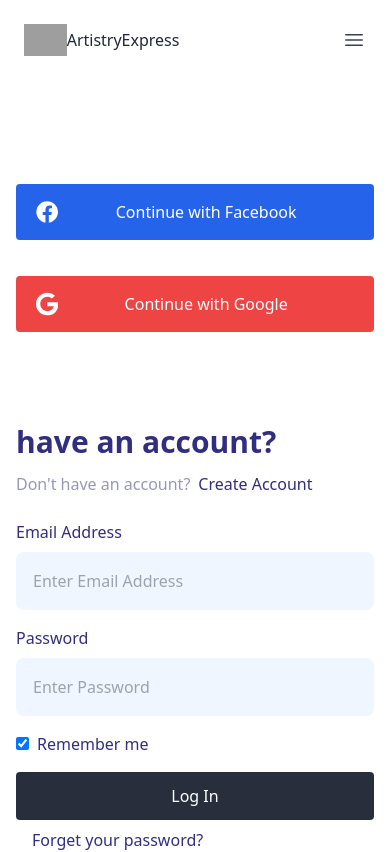
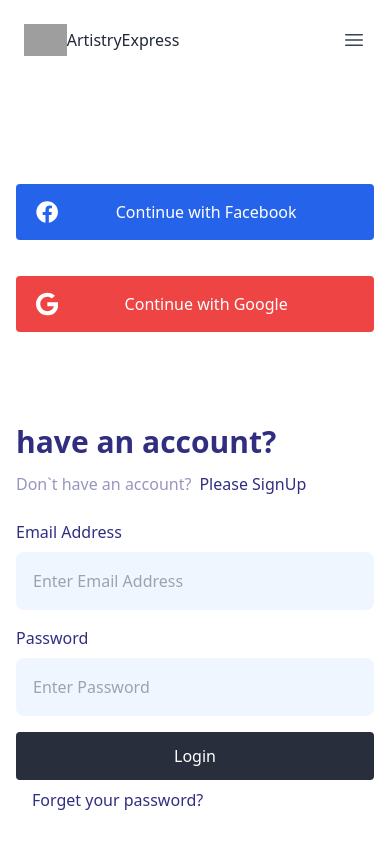
Before and after one commit to saiful108/ArtistryExpress-client, a React (Vite) app: page /login in a window 390 px wide. Shown: the top 852 px of the page. Built offline with nearby package versions, Linux system fonts and the light colour scheme; grey boxes are pictures that could not be loaded.

Commit message:
env authprovider hooks login and sign in funtionality

```diff
--- a/package.json
+++ b/package.json
@@ -13,6 +13,7 @@
     "@headlessui/react": "^2.1.0",
     "@heroicons/react": "^2.1.4",
     "@lottiefiles/lottie-player": "^2.0.4",
+    "firebase": "^10.12.2",
     "localforage": "^1.10.0",
     "match-sorter": "^6.3.4",
     "react": "^18.3.1",
@@ -22,7 +23,8 @@
     "react-responsive-carousel": "^3.2.23",
     "react-router-dom": "^6.23.1",
     "react-simple-typewriter": "^5.0.1",
-    "sort-by": "^1.2.0"
+    "sort-by": "^1.2.0",
+    "sweetalert2": "^11.12.0"
   },
   "devDependencies": {
     "@types/react": "^18.3.3",
--- /dev/null
+++ b/src/Hooks/useAuth.jsx
@@ -0,0 +1,9 @@
+import { useContext } from "react";
+import { AuthContext } from "../AuthProvider/AuthProvider";
+
+const useAuth = () => {
+    const all=useContext(AuthContext)
+    return all;
+};
+
+export default useAuth;
--- a/src/Pages/Auth/Login.jsx
+++ b/src/Pages/Auth/Login.jsx
@@ -1,15 +1,67 @@
-import { Fragment, useState } from "react";
+import { Fragment } from "react";
 import { FaFacebook, FaGoogle } from "react-icons/fa";
 import "@lottiefiles/lottie-player";
 import { Link } from "react-router-dom";
 import { Helmet } from "react-helmet-async";
 import { Typewriter } from "react-simple-typewriter";
+import useAuth from "../../Hooks/useAuth";
+import Swal from "sweetalert2";
 
 const Login = () => {
-    const SocialLoginButton = () => (
+ const {signInUser,user}=useAuth();
+ const handleLogin =e=> {
+   e.preventDefault();
+   const form=e.target;
+   const email=form.email.value;
+   const password=form.password.value;
+   const user={email,password}
+   console.log(user);
+   signInUser(email,password)
+   .then(result=>{
+    const user=result.user;
+    console.log(user);
+    Swal.fire({
+        title: "User Login Successful",
+        text: `${user?.email}!`,
+        icon: "success",
+      });
+    form.reset();
+   })
+   .catch(error=>{
+    console.log(error);
+    const errorMessage=error.message;
+    Swal.fire({
+        icon: "error",
+        title: "Oops...",
+        text: `${errorMessage}`,
+        footer: '<a href="#">Why do I have this issue?</a>'
+      });
+   })
+  };
+
+
+    return (
+        <section className="ezy__signin7 light py-14 md:py-24  bg-white dark:bg-[#0b1727] text-indigo-900 dark:text-white  ">
+        <Helmet>
+    <title>ArtistryExpress || Login</title>
+
+  </Helmet>
+    <div className="container px-4 mx-auto">
+        <div className="grid grid-cols-3 gap-6 lg:gap-x-16 justify-content-between h-full">
+            <div className="col-span-3 lg:col-span-1">
+                <div
+                    className="bg-cover bg-center bg-no-repeat min-h-[150px] w-full rounded-2xl hidden lg:block h-full"
+                    style={{
+                        backgroundImage:
+                            "url(https://images.pexels.com/photos/1762851/pexels-photo-1762851.jpeg?auto=compress&cs=tinysrgb&w=600)",
+                    }}
+                ></div>
+            </div>
+            <div className="col-span-3 lg:col-span-2 py-6 lg:py-24 mb-12 lg:mb-0">
+                <div className="flex flex-wrap md:flex-nowrap items-center gap-6 lg:mr-40 xl:mr-52 lg:mb-6">
                 <Fragment>
         <div className="w-full md:w-1/2">
-                <button className="w-full flex justify-center items-center bg-blue-600 rounded py-4 px-5 mb-3">
+            <button  className="w-full flex justify-center items-center bg-blue-600 rounded py-4 px-5 mb-3">
                 <FaFacebook className="text-white text-2xl" />
                 <span className="w-full text-center text-white">
                     Continue with Facebook
@@ -17,7 +69,7 @@ const Login = () => {
             </button>
         </div>
         <div className="w-full md:w-1/2">
-                <button className="w-full flex justify-center items-center bg-red-500 rounded py-4 px-5 mb-3">
+            <button  className="w-full flex justify-center items-center bg-red-500 rounded py-4 px-5 mb-3">
                 <FaGoogle className="text-white text-2xl" />
                 <span className="w-full text-center text-white">
                     Continue with Google
@@ -25,28 +77,35 @@ const Login = () => {
             </button>
         </div>
     </Fragment>
-    );
+                </div>
+                <div className="flex items-center max-w-lg justify-center lg:justify-start h-full">
+                    <div className="w-full">
+                        <h2 className="text-indigo-900 dark:text-white text-3xl md:text-4xl font-bold mb-3">
+                         <span className="text-indigo-900  font-bold mb-3">
 
-    const SignInForm = () => {
-        const [validated, setValidated] = useState(false);
+      {/* Style will be inherited from the parent element */}
+      <Typewriter
+        words={['Welcome to Artistry Express!', ' have an account?',"Please Login!"]}
+        loop={10}
+        cursor
+        cursorStyle='_'
+        typeSpeed={70}
+        deleteSpeed={50}
+        delaySpeed={1000}
+        // onLoopDone={handleDone}
+        // onType={handleType}
+      />
+    </span>
+                        </h2>
 
-        const handleSubmit = (event) => {
-            event.preventDefault();
-            const email=event.target.email.value;
-            const password=event.target.password.value
-            const user={email,password};
-            console.log(user);
-            const form = event.currentTarget;
-            if (form.checkValidity() === false) {
-                event.preventDefault();
-                event.stopPropagation();
-            }
+                        <div className="flex items-center mb-6 md:mb-12">
+                            <p className="mb-0 mr-2 opacity-50">Don`t have an account?</p>
+                            <Link to='/signup'>Please SignUp</Link>
+                        </div>
 
-            setValidated(true);
-        };
+                        {/* form */}
+                        <form onSubmit={handleLogin} >
 
-        return (
-            <form noValidate validated={validated} onSubmit={handleSubmit}>
 
             <div className="mb-4">
                 <label className="block mb-2 font-normal" htmlFor="email">
@@ -72,72 +131,20 @@ const Login = () => {
                     placeholder="Enter Password"
                 />
             </div>
-                <div className="mb-4">
+            {/* <div className="mb-4">
                 <input type="checkbox" className="mr-2" id="remember-me" checked />
                 <label className="font-normal" htmlFor="remember-me">
                     Remember me
                 </label>
-                </div>
+            </div> */}
             <button className="bg-gray-900 bg-opacity-90 hover:bg-opacity-100 text-white px-7 py-3 rounded w-full">
-                    Log In
+                Login
             </button>
             <button className="hover:text-blue-600 py-2 px-4 rounded-lg">
                 Forget your password?
             </button>
         </form>
-        );
-    };
 
-
-    return (
-        <section className="ezy__signin7 light py-14 md:py-24  bg-white dark:bg-[#0b1727] text-indigo-900 dark:text-white  ">
-             <Helmet>
-        <title>ArtistryExpress || Login</title>
-
-      </Helmet>
-                <div className="container px-4 mx-auto">
-                    <div className="grid grid-cols-3 gap-6 lg:gap-x-16 justify-content-between h-full">
-                        <div className="col-span-3 lg:col-span-1">
-                            <div
-                                className="bg-cover bg-center bg-no-repeat min-h-[150px] w-full rounded-2xl hidden lg:block h-full"
-                                style={{
-                                    backgroundImage:
-                                        "url(https://images.pexels.com/photos/1762851/pexels-photo-1762851.jpeg?auto=compress&cs=tinysrgb&w=600)",
-                                }}
-                            ></div>
-                        </div>
-                        <div className="col-span-3 lg:col-span-2 py-6 lg:py-24 mb-12 lg:mb-0">
-                            <div className="flex flex-wrap md:flex-nowrap items-center gap-6 lg:mr-40 xl:mr-52 lg:mb-6">
-                                <SocialLoginButton />
-                            </div>
-                            <div className="flex items-center max-w-lg justify-center lg:justify-start h-full">
-                                <div className="w-full">
-                                    {/* <h2 className="text-indigo-900 dark:text-white text-3xl md:text-4xl font-bold mb-3">
-                                        Welcome to Artistry Express!
-                                    </h2> */}
-                                     <h2 className="text-indigo-900 dark:text-white text-3xl md:text-4xl font-bold mb-3">
-                             <span className="text-indigo-900  font-bold mb-3">
-
-          {/* Style will be inherited from the parent element */}
-          <Typewriter
-            words={['Welcome to Artistry Express!', 'have an account?',"Please Login!"]}
-            loop={10}
-            cursor
-            cursorStyle='_'
-            typeSpeed={70}
-            deleteSpeed={50}
-            delaySpeed={1000}
-            // onLoopDone={handleDone}
-            // onType={handleType}
-          />
-        </span>
-                            </h2>
-                                    <div className="flex items-center mb-6 md:mb-12">
-                                        <p className="mb-0 mr-2 opacity-50">Don't have an account?</p>
-                                        <Link to='/signup'>Create Account</Link>
-                                    </div>
-
-                                    <SignInForm />
                     </div>
                 </div>
             </div>
--- a/src/Pages/Auth/SignUp.jsx
+++ b/src/Pages/Auth/SignUp.jsx
@@ -1,15 +1,78 @@
 
-import { Fragment, useState } from "react";
+import { Fragment, useContext, useState } from "react";
 import { FaFacebook, FaGoogle } from "react-icons/fa";
 import "@lottiefiles/lottie-player";
 import { Link } from "react-router-dom";
 import { Helmet } from "react-helmet-async";
 import { Typewriter } from "react-simple-typewriter";
+import useAuth from "../../Hooks/useAuth";
+import Swal from "sweetalert2";
+
+
+
+
 const SignUp = () => {
-    const SocialLoginButton = () => (
-        <Fragment>
+  const {creareUser}  =useAuth();
+
+const handleSignUp = (e) =>{
+    e.preventDefault();
+    const form = e.target;
+    const name = form.name.value;
+    const photoURL=form.photoURL.value;
+    const email = form.email.value;
+    const password = form.password.value;
+    console.log(name,photoURL, email, password);
+    creareUser(email, password)
+    .then((userCredential) => {
+      // Signed in
+      const user = userCredential.user;
+      console.log(user);
+      Swal.fire({
+        title: "User Create Successful",
+        text: `Successful`,
+        icon: "success",
+      });
+    form.reset();
+      // ...
+    })
+    .catch((error) => {
+      const errorCode = error.code;
+      const errorMessage = error.message;
+      console.log(errorCode, errorMessage);
+      Swal.fire({
+        icon: "error",
+        title: "Oops...",
+        text: `${errorMessage}`,
+        footer: '<a href="#">Why do I have this issue?</a>'
+      });
+    });
+}
+
+
+
+
+    return (
+        <section className="ezy__signin7 light py-14 md:py-24  bg-white dark:bg-[#0b1727] text-indigo-900 dark:text-white  ">
+            <Helmet>
+        <title>ArtistryExpress || SignUp</title>
+
+      </Helmet>
+        <div className="container px-4 mx-auto">
+            <div className="grid grid-cols-3 gap-6 lg:gap-x-16 justify-content-between h-full">
+                <div className="col-span-3 lg:col-span-1">
+                    <div
+                        className="bg-cover bg-center bg-no-repeat min-h-[150px] w-full rounded-2xl hidden lg:block h-full"
+                        style={{
+                            backgroundImage:
+                                "url(https://images.pexels.com/photos/1762851/pexels-photo-1762851.jpeg?auto=compress&cs=tinysrgb&w=600)",
+                        }}
+                    ></div>
+                </div>
+                <div className="col-span-3 lg:col-span-2 py-6 lg:py-24 mb-12 lg:mb-0">
+                    <div className="flex flex-wrap md:flex-nowrap items-center gap-6 lg:mr-40 xl:mr-52 lg:mb-6">
+                    <Fragment>
             <div className="w-full md:w-1/2">
-                <button className="w-full flex justify-center items-center bg-blue-600 rounded py-4 px-5 mb-3">
+                <button  className="w-full flex justify-center items-center bg-blue-600 rounded py-4 px-5 mb-3">
                     <FaFacebook className="text-white text-2xl" />
                     <span className="w-full text-center text-white">
                         Continue with Facebook
@@ -17,7 +80,7 @@ const SignUp = () => {
                 </button>
             </div>
             <div className="w-full md:w-1/2">
-                <button className="w-full flex justify-center items-center bg-red-500 rounded py-4 px-5 mb-3">
+                <button  className="w-full flex justify-center items-center bg-red-500 rounded py-4 px-5 mb-3">
                     <FaGoogle className="text-white text-2xl" />
                     <span className="w-full text-center text-white">
                         Continue with Google
@@ -25,30 +88,34 @@ const SignUp = () => {
                 </button>
             </div>
         </Fragment>
-    );
+                    </div>
+                    <div className="flex items-center max-w-lg justify-center lg:justify-start h-full">
+                        <div className="w-full">
+                            <h2 className="text-indigo-900 dark:text-white text-3xl md:text-4xl font-bold mb-3">
+                             <span className="text-indigo-900  font-bold mb-3">
 
-    const SignInForm = () => {
-        const [validated, setValidated] = useState(false);
+          {/* Style will be inherited from the parent element */}
+          <Typewriter
+            words={['Welcome to Artistry Express!', 'Don`t have an account?',"Please SignUp!"]}
+            loop={10}
+            cursor
+            cursorStyle='_'
+            typeSpeed={70}
+            deleteSpeed={50}
+            delaySpeed={1000}
+            // onLoopDone={handleDone}
+            // onType={handleType}
+          />
+        </span>
+                            </h2>
 
-        const handleSubmit = (event) => {
-            event.preventDefault();
-            const name=event.target.name.value;
-            const photoURL=event.target.photoURL.value;
-            const email=event.target.email.value;
-            const password=event.target.password.value;
-            const user={name,photoURL,email,password};
-            console.log(user);
-            const form = event.currentTarget;
-            if (form.checkValidity() === false) {
-                event.preventDefault();
-                event.stopPropagation();
-            }
+                            <div className="flex items-center mb-6 md:mb-12">
+                                <p className="mb-0 mr-2 opacity-50"> have an account?</p>
+                                <Link to='/login'>Please Login</Link>
+                            </div>
 
-            setValidated(true);
-        };
-
-        return (
-            <form noValidate validated={validated} onSubmit={handleSubmit}>
+                            {/* form */}
+                            <form  onSubmit={handleSignUp}>
 
                 <div className="mb-4">
                     <label className="block mb-2 font-normal" htmlFor="name">
@@ -98,69 +165,20 @@ const SignUp = () => {
                         placeholder="Enter Password"
                     />
                 </div>
-                <div className="mb-4">
+                {/* <div className="mb-4">
                     <input type="checkbox" className="mr-2" id="remember-me" checked />
                     <label className="font-normal" htmlFor="remember-me">
                         Remember me
                     </label>
-                </div>
+                </div> */}
                 <button className="bg-gray-900 bg-opacity-90 hover:bg-opacity-100 text-white px-7 py-3 rounded w-full">
-                    Log In
+                    Sign Up
                 </button>
                 <button className="hover:text-blue-600 py-2 px-4 rounded-lg">
                     Forget your password?
                 </button>
             </form>
-        );
-    };
 
-    return (
-        <section className="ezy__signin7 light py-14 md:py-24  bg-white dark:bg-[#0b1727] text-indigo-900 dark:text-white  ">
-            <Helmet>
-        <title>ArtistryExpress || SignUp</title>
-
-      </Helmet>
-        <div className="container px-4 mx-auto">
-            <div className="grid grid-cols-3 gap-6 lg:gap-x-16 justify-content-between h-full">
-                <div className="col-span-3 lg:col-span-1">
-                    <div
-                        className="bg-cover bg-center bg-no-repeat min-h-[150px] w-full rounded-2xl hidden lg:block h-full"
-                        style={{
-                            backgroundImage:
-                                "url(https://images.pexels.com/photos/1762851/pexels-photo-1762851.jpeg?auto=compress&cs=tinysrgb&w=600)",
-                        }}
-                    ></div>
-                </div>
-                <div className="col-span-3 lg:col-span-2 py-6 lg:py-24 mb-12 lg:mb-0">
-                    <div className="flex flex-wrap md:flex-nowrap items-center gap-6 lg:mr-40 xl:mr-52 lg:mb-6">
-                        <SocialLoginButton />
-                    </div>
-                    <div className="flex items-center max-w-lg justify-center lg:justify-start h-full">
-                        <div className="w-full">
-                            <h2 className="text-indigo-900 dark:text-white text-3xl md:text-4xl font-bold mb-3">
-                             <span className="text-indigo-900  font-bold mb-3">
-
-          {/* Style will be inherited from the parent element */}
-          <Typewriter
-            words={['Welcome to Artistry Express!', 'Don`t have an account?',"Please SignUp!"]}
-            loop={10}
-            cursor
-            cursorStyle='_'
-            typeSpeed={70}
-            deleteSpeed={50}
-            delaySpeed={1000}
-            // onLoopDone={handleDone}
-            // onType={handleType}
-          />
-        </span>
-                            </h2>
-
-                            <div className="flex items-center mb-6 md:mb-12">
-                                <p className="mb-0 mr-2 opacity-50"> have an account?</p>
-                                <Link to='/login'>Please Login</Link>
-                            </div>
-
-                            <SignInForm />
                         </div>
                     </div>
                 </div>
--- a/src/Pages/Home/Home.jsx
+++ b/src/Pages/Home/Home.jsx
@@ -1,8 +1,10 @@
+
 import Baner from "./Home-components/Baner";
 import Testimonial23 from "./Home-components/Testimonial23";
 
 
 const Home = () => {
+
     return (
         <div>
             <h1>Home</h1>
--- a/src/main.jsx
+++ b/src/main.jsx
@@ -4,12 +4,16 @@ import './index.css'
 import { RouterProvider } from 'react-router-dom'
 import { router } from './Route/Router.jsx'
 import { HelmetProvider } from 'react-helmet-async'
+import AuthProvider from './AuthProvider/AuthProvider.jsx'
 
 ReactDOM.createRoot(document.getElementById('root')).render(
   <React.StrictMode>
-     <HelmetProvider>
+    <AuthProvider>
+    <HelmetProvider>
      <RouterProvider router={router} />
      </HelmetProvider>
+    </AuthProvider>
+
 
   </React.StrictMode>,
 )
```
Also changed, not shown: src/AuthProvider/AuthProvider.jsx (added, +30 -0 lines), src/firebase/firebase.config.js (added, +17 -0 lines), firebase.config.js (deleted), 2 other files (tests, documents, lock files or other folders). Lines whose indentation alone changed are shown as unchanged.
